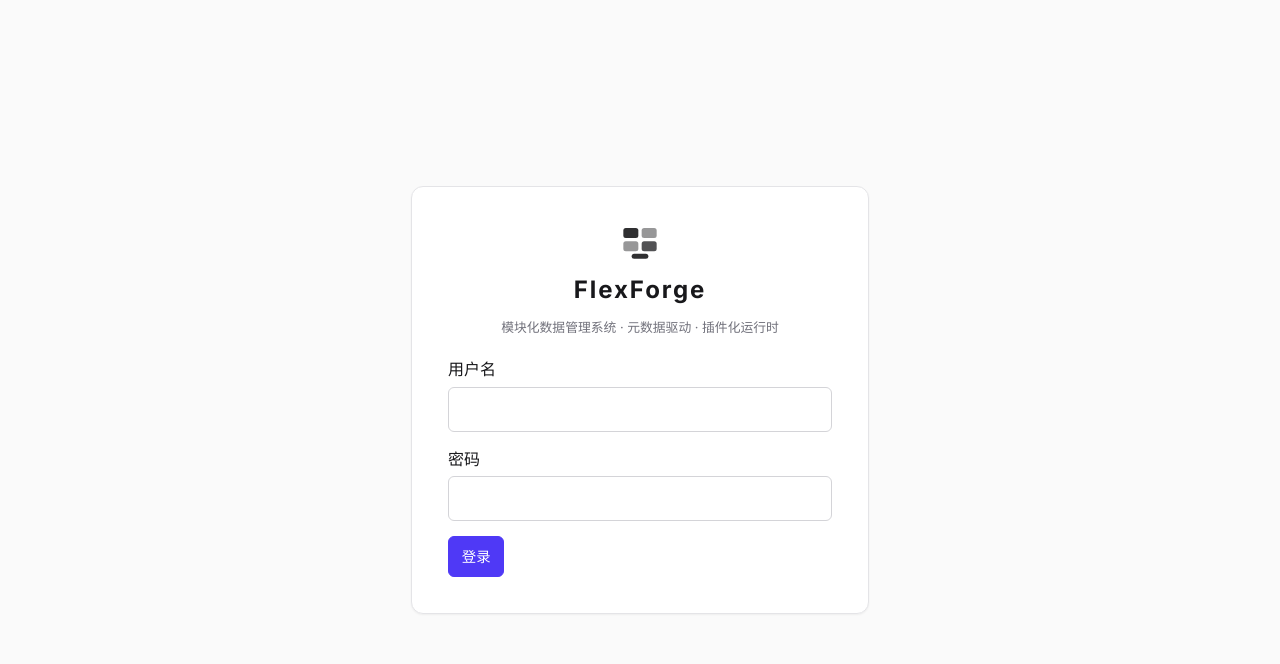
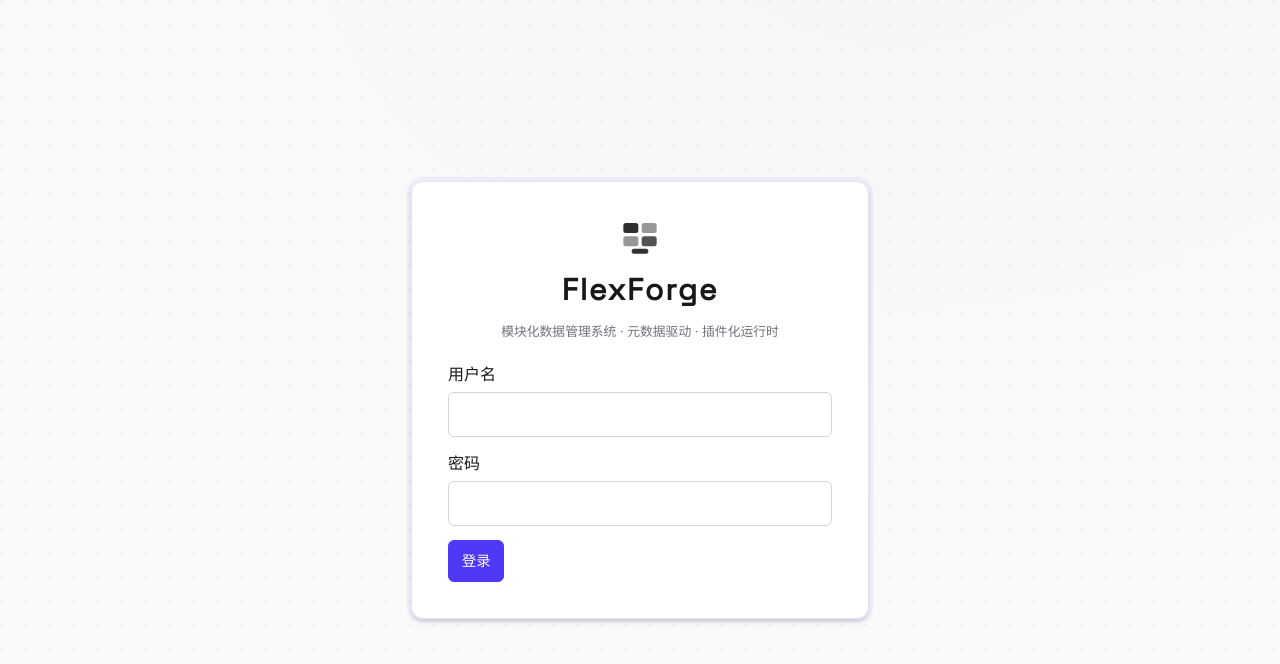
Before and after one commit to KuroNeko-night/FlexForge, a Vue app in the folder frontend/: page /#/login in a window 1280 px wide. Shown: the top 664 px of the page. Built offline with nearby package versions, Linux system fonts and the light colour scheme; no server answers.

Commit message:
feat(ui): P25 字体系统——Space Grotesk display+Noto Sans SC 中文正文（自托管分片）、页面标题 2xl/卡片标题 lg 层级、侧栏品牌与登录 display 字体、表格数字等宽

```diff
--- a/frontend/src/views/AuditView.vue
+++ b/frontend/src/views/AuditView.vue
@@ -75,7 +75,7 @@ onMounted(load);
 <template>
   <section class="audit-view" data-testid="audit-view">
     <header class="audit-header">
-      <h2>{{ t('audit.title', '审计日志') }}</h2>
+      <h2 class="ff-page-title">{{ t('audit.title', '审计日志') }}</h2>
       <BaseButton @click="load">{{ t('common.refresh', '刷新') }}</BaseButton>
     </header>
 
--- a/frontend/src/views/DynamicEntityView.vue
+++ b/frontend/src/views/DynamicEntityView.vue
@@ -238,7 +238,7 @@ onMounted(refresh);
 <template>
   <article class="entity-view" :data-entity="entityName" :data-mode="mode">
     <header>
-      <h2>{{ definition?.displayName ?? entityName }}</h2>
+      <h2 class="ff-page-title">{{ definition?.displayName ?? entityName }}</h2>
       <div v-if="state === 'ready' && mode === 'list'" class="header-actions">
         <ViewToggle v-if="kanbanView" :presentation="presentation" @change="switchPresentation" />
         <BaseButton v-if="hasProcessors" data-testid="open-analysis" @click="analysisOpen = true">
--- a/frontend/src/views/HomeView.vue
+++ b/frontend/src/views/HomeView.vue
@@ -12,7 +12,7 @@ const DEFAULT_SLOTS = [{ name: 'main', widgetKeys: ['workbench.entities'] }];
 
 <template>
   <section class="home-view ff-animate-rise">
-    <h2>{{ t('home.title', '工作台') }}</h2>
+    <h2 class="ff-page-title">{{ t('home.title', '工作台') }}</h2>
     <LayoutRenderer target="workbench.main" :default-slots="DEFAULT_SLOTS" />
   </section>
 </template>
--- a/frontend/src/views/IssuesView.vue
+++ b/frontend/src/views/IssuesView.vue
@@ -105,7 +105,7 @@ onMounted(load);
     <IssueChatWorkbench v-if="userOnly" />
     <template v-else>
       <header class="issues-header">
-        <h2>{{ t('issues.title', 'Issue 工作台') }}</h2>
+        <h2 class="ff-page-title">{{ t('issues.title', 'Issue 工作台') }}</h2>
         <div class="issues-actions">
           <label class="filter-label">
             状态
--- a/frontend/src/views/LoginView.vue
+++ b/frontend/src/views/LoginView.vue
@@ -120,12 +120,27 @@ function switchMode(target: 'login' | 'register'): void {
 </template>
 
 <style scoped>
-/* P18 现代极简：纯色底 + 发丝线卡片（品牌识别=平台基线 SVG；观感由令牌承载） */
+/* P18 极简基线 + P25 精修：灰阶纹理背景（结构与皮分离，彩色身份归主题令牌）、
+   display 字体品牌、渐变发丝描边与柔化阴影 */
 .login-scene {
   min-height: 100vh;
   display: grid;
   place-items: center;
-  background: var(--ff-bg);
+  background-color: var(--ff-bg);
+  background-image:
+    radial-gradient(
+      circle at 1px 1px,
+      color-mix(in srgb, var(--ff-text) 5%, transparent) 1px,
+      transparent 0
+    ),
+    radial-gradient(
+      60rem 40rem at 70% -10%,
+      color-mix(in srgb, var(--ff-surface-muted) 70%, transparent),
+      transparent
+    );
+  background-size:
+    24px 24px,
+    100% 100%;
 }
 .login-card {
   width: min(24rem, calc(100vw - 2rem));
@@ -133,7 +148,9 @@ function switchMode(target: 'login' | 'register'): void {
   background: var(--ff-surface);
   border: 1px solid var(--ff-border-soft);
   border-radius: var(--ff-radius-lg);
-  box-shadow: var(--ff-shadow-1);
+  box-shadow:
+    var(--ff-shadow-2),
+    0 0 0 4px color-mix(in srgb, var(--ff-primary) 6%, transparent);
 }
 .login-brand {
   display: flex;
@@ -145,8 +162,10 @@ function switchMode(target: 'login' | 'register'): void {
 }
 .login-brand h1 {
   margin: 0;
-  font-size: var(--ff-text-xl);
-  letter-spacing: 0.08em;
+  font-family: var(--ff-font-display);
+  font-size: var(--ff-text-2xl);
+  font-weight: 700;
+  letter-spacing: 0.06em;
 }
 .login-tagline {
   margin: 0;
--- a/frontend/src/views/PluginsView.vue
+++ b/frontend/src/views/PluginsView.vue
@@ -242,7 +242,7 @@ onMounted(() => {
 <template>
   <section class="plugins-view" data-testid="plugins-view">
     <header class="plugins-header">
-      <h2>{{ t('plugins.title', '插件管理') }}</h2>
+      <h2 class="ff-page-title">{{ t('plugins.title', '插件管理') }}</h2>
       <BaseButton @click="load">{{ t('common.refresh', '刷新') }}</BaseButton>
     </header>
 
--- a/frontend/src/views/ToolsView.vue
+++ b/frontend/src/views/ToolsView.vue
@@ -91,7 +91,7 @@ onMounted(load);
 <template>
   <section class="tools-view" data-testid="tools-view">
     <header class="tools-header">
-      <h2>文件工具</h2>
+      <h2 class="ff-page-title">文件工具</h2>
       <p class="tools-subtitle">上传表格文件，交给插件处理——清洗、转换或分析后下载结果</p>
     </header>
     <StateView v-if="state !== 'ready'" :state="state" :message="error">
--- a/frontend/src/views/UsersView.vue
+++ b/frontend/src/views/UsersView.vue
@@ -142,7 +142,7 @@ onMounted(load);
 <template>
   <section class="users-view" data-testid="users-view">
     <header class="users-header">
-      <h2>{{ t('users.title', '用户管理') }}</h2>
+      <h2 class="ff-page-title">{{ t('users.title', '用户管理') }}</h2>
       <BaseButton variant="primary" @click="drawerOpen = true">新建用户</BaseButton>
     </header>
     <StateView v-if="state !== 'ready'" :state="state" :message="error">
```
Also changed, not shown: frontend/src/main.ts (+7 -0 lines).
